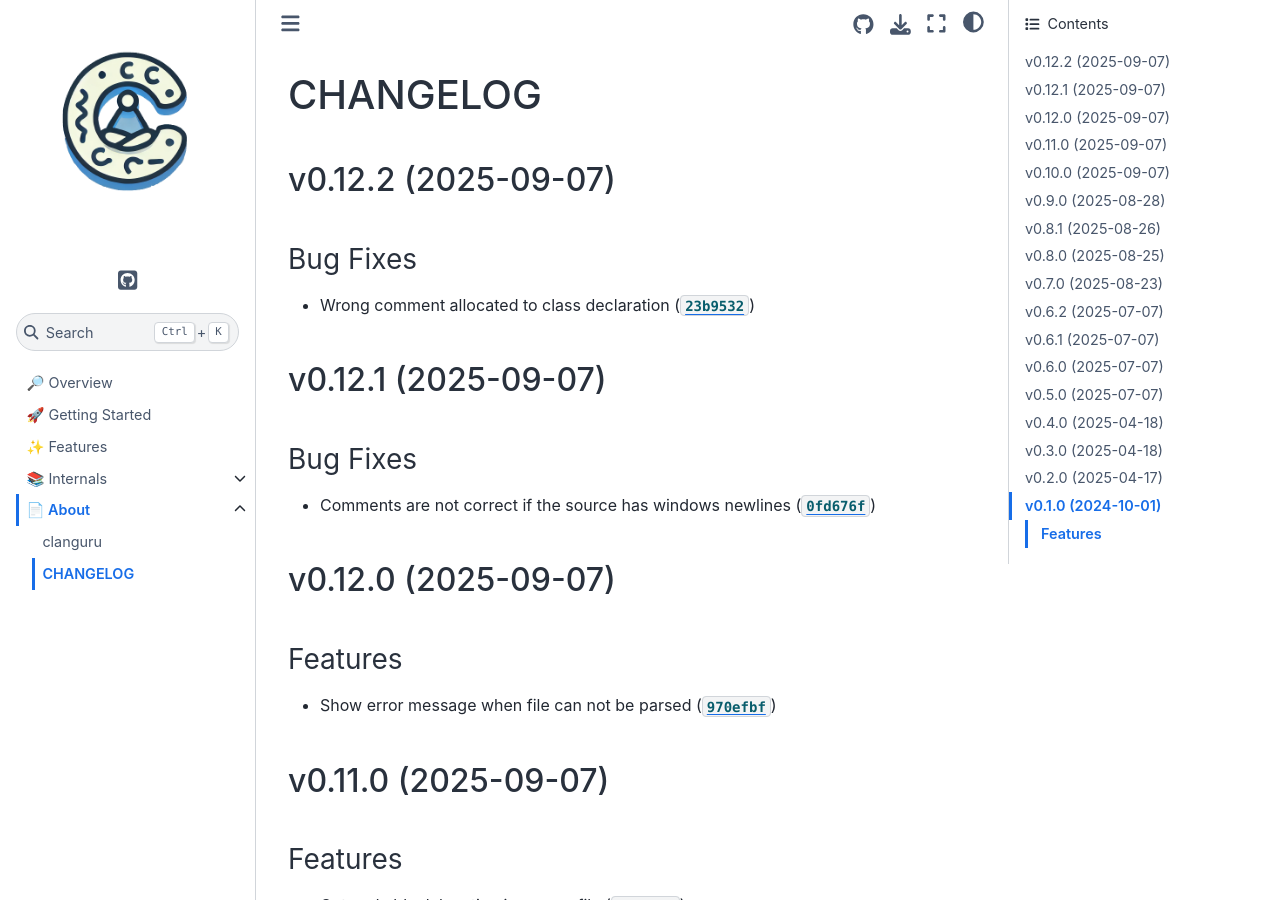
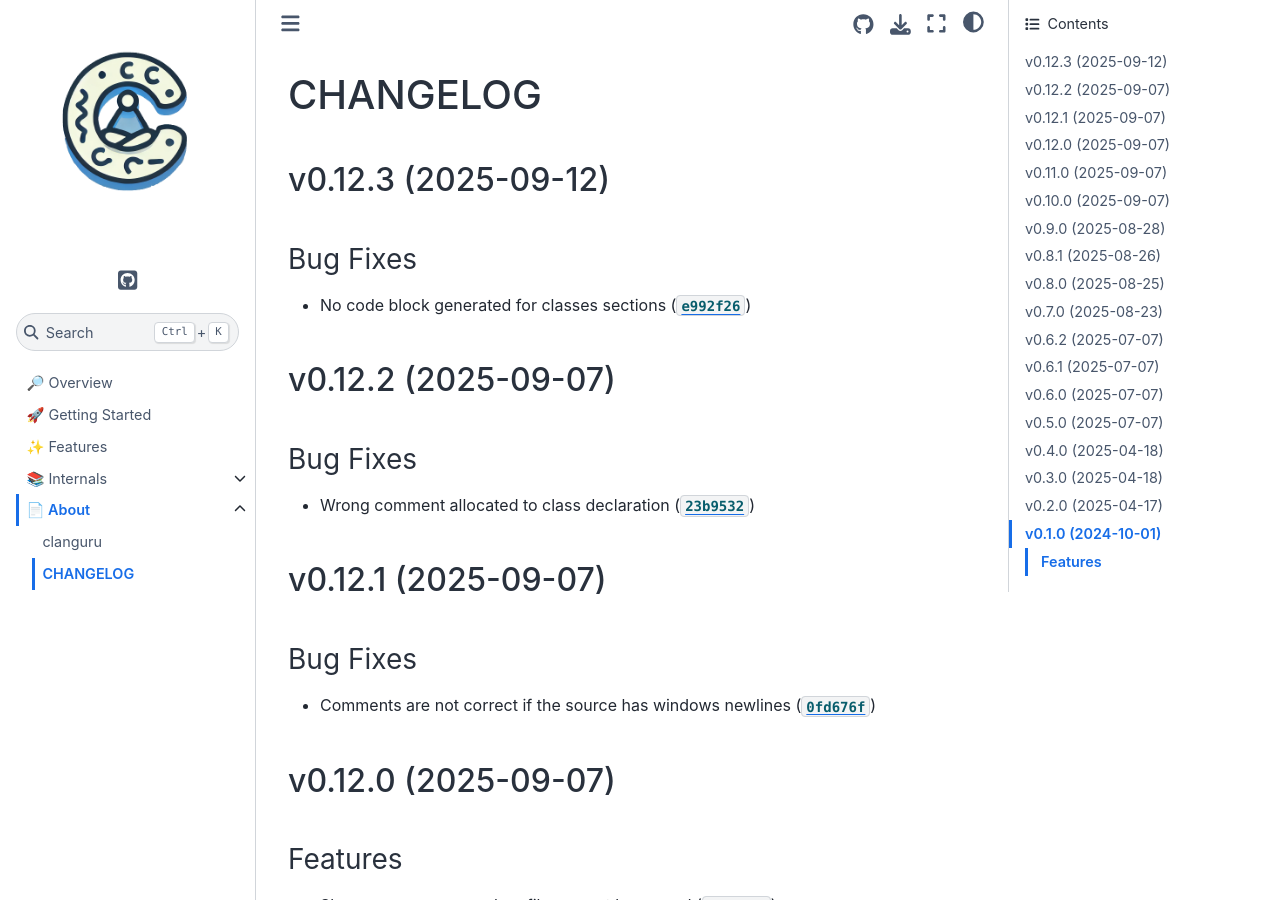
Before and after one commit to cuinixam/clanguru, a Sphinx documentation site: the page built from docs/about/_changelog.md, in a window 1280 px wide and 900 px high. Built offline with Sphinx 7.4.7 and the Sphinx Book theme 1.1.4, drawn with Linux system fonts in a browser that asks for light colours.

Commit message:
0.12.3
Automatically generated by python-semantic-release

```diff
--- a/CHANGELOG.md
+++ b/CHANGELOG.md
@@ -1,4 +1,12 @@
 # CHANGELOG
+
+
+## v0.12.3 (2025-09-12)
+
+### Bug Fixes
+
+- No code block generated for classes sections
+  ([`e992f26`](https://github.com/cuinixam/clanguru/commit/e992f2687f1fc84d312f1a0cf82ff27e1ba98802))
 
 
 ## v0.12.2 (2025-09-07)
--- a/docs/conf.py
+++ b/docs/conf.py
@@ -17,7 +17,7 @@ for path in ["src", "tests"]:
 project = "clanguru"
 copyright = "2024, cuinixam"
 author = "cuinixam"
-release = "0.12.2"
+release = "0.12.3"
 
 # -- General configuration ---------------------------------------------------
 # https://www.sphinx-doc.org/en/master/usage/configuration.html#general-configuration
--- a/pyproject.toml
+++ b/pyproject.toml
@@ -1,6 +1,6 @@
 [project]
 name = "clanguru"
-version = "0.12.2"
+version = "0.12.3"
 description = "C language utils and tools based on the clang and binutils modules."
 readme = "README.md"
 license = { text = "MIT" }
--- a/src/clanguru/__init__.py
+++ b/src/clanguru/__init__.py
@@ -1 +1 @@
-__version__ = "0.12.2"
+__version__ = "0.12.3"
```
Also changed, not shown: 1 other file.
